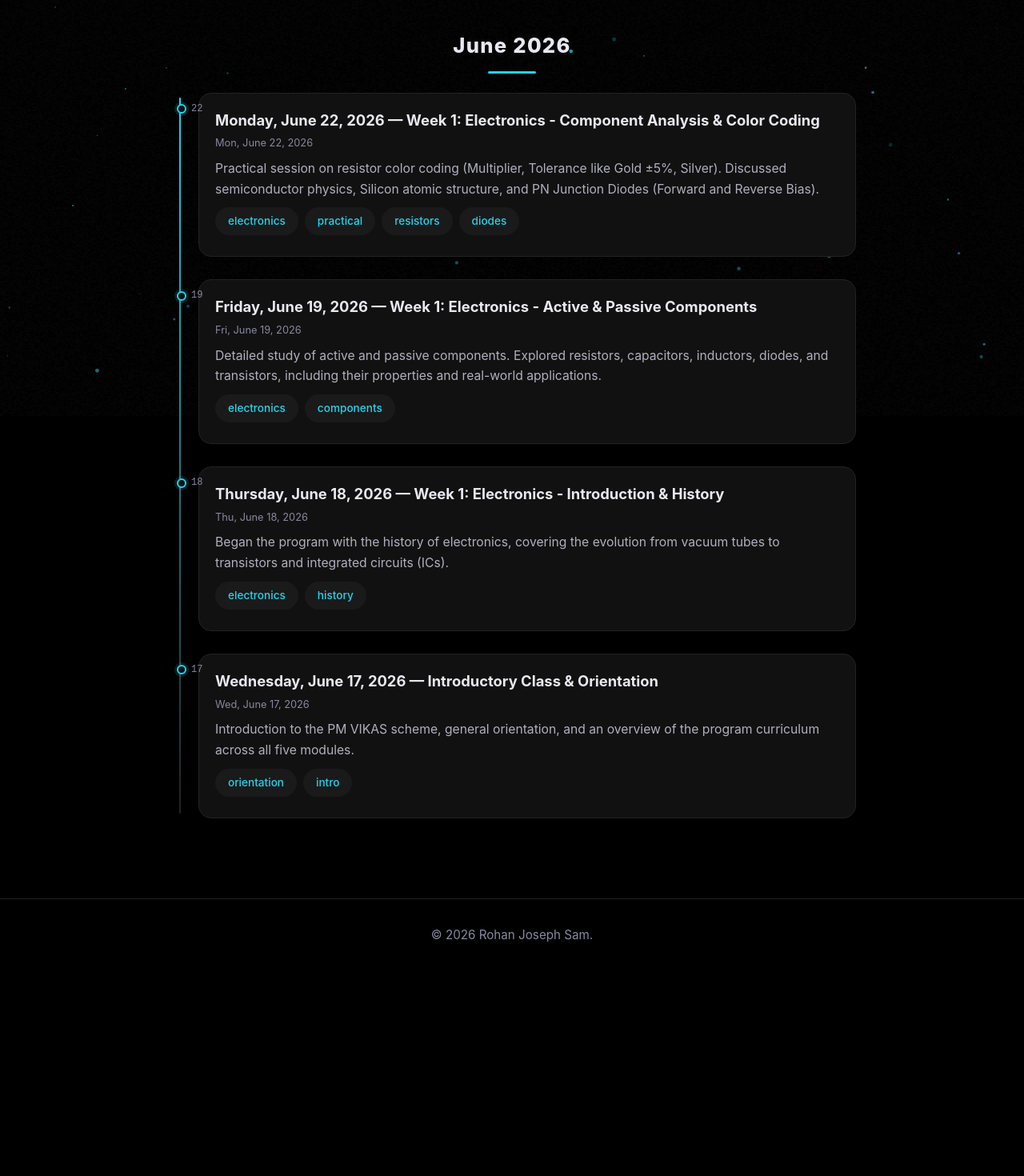
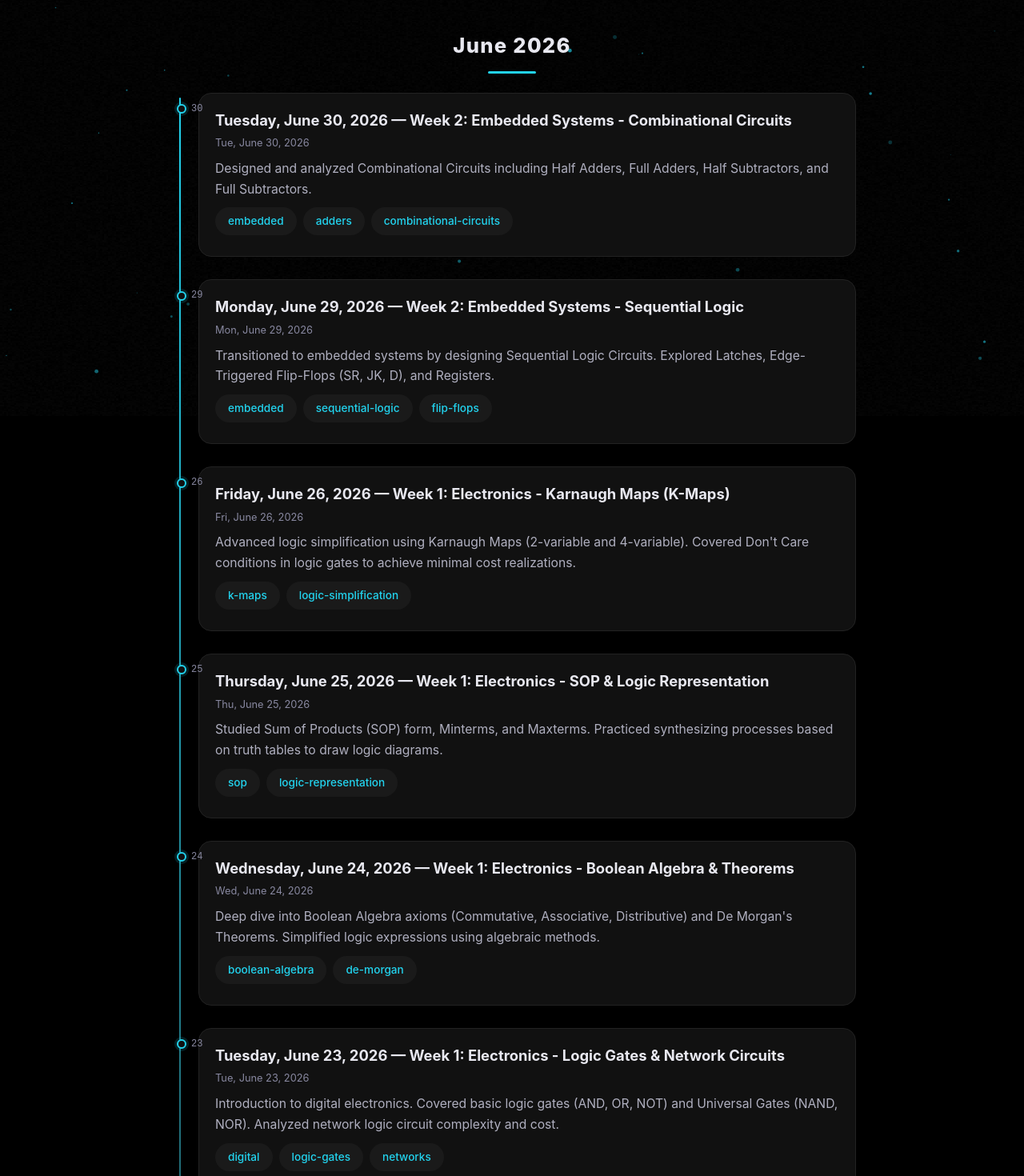
Before and after one commit to Phiraien/Portfolio, a React (Vite) app: page /Portfolio/pmvikas in a window 1280 px wide. Shown: the part 280-1750 px from the top of the page at 80% size. Before the commit the page ends 1494 px from the top, so only its background shows below. Built offline with nearby package versions, Linux system fonts and the light colour scheme.

Commit message:
chore: add Jun 23-30 pmvikas daily log entries

```diff
--- a/src/data/pmvikas.js
+++ b/src/data/pmvikas.js
@@ -31,6 +31,48 @@ const pmvikasEntries = [
       "Practical session on resistor color coding (Multiplier, Tolerance like Gold ±5%, Silver). Discussed semiconductor physics, Silicon atomic structure, and PN Junction Diodes (Forward and Reverse Bias).",
     tags: ["electronics", "practical", "resistors", "diodes"],
   },
+  {
+    date: "2026-06-23",
+    title: "Tuesday, June 23, 2026 — Week 1: Electronics - Logic Gates & Network Circuits",
+    content:
+      "Introduction to digital electronics. Covered basic logic gates (AND, OR, NOT) and Universal Gates (NAND, NOR). Analyzed network logic circuit complexity and cost.",
+    tags: ["digital", "logic-gates", "networks"],
+  },
+  {
+    date: "2026-06-24",
+    title: "Wednesday, June 24, 2026 — Week 1: Electronics - Boolean Algebra & Theorems",
+    content:
+      "Deep dive into Boolean Algebra axioms (Commutative, Associative, Distributive) and De Morgan's Theorems. Simplified logic expressions using algebraic methods.",
+    tags: ["boolean-algebra", "de-morgan"],
+  },
+  {
+    date: "2026-06-25",
+    title: "Thursday, June 25, 2026 — Week 1: Electronics - SOP & Logic Representation",
+    content:
+      "Studied Sum of Products (SOP) form, Minterms, and Maxterms. Practiced synthesizing processes based on truth tables to draw logic diagrams.",
+    tags: ["sop", "logic-representation"],
+  },
+  {
+    date: "2026-06-26",
+    title: "Friday, June 26, 2026 — Week 1: Electronics - Karnaugh Maps (K-Maps)",
+    content:
+      "Advanced logic simplification using Karnaugh Maps (2-variable and 4-variable). Covered Don't Care conditions in logic gates to achieve minimal cost realizations.",
+    tags: ["k-maps", "logic-simplification"],
+  },
+  {
+    date: "2026-06-29",
+    title: "Monday, June 29, 2026 — Week 2: Embedded Systems - Sequential Logic",
+    content:
+      "Transitioned to embedded systems by designing Sequential Logic Circuits. Explored Latches, Edge-Triggered Flip-Flops (SR, JK, D), and Registers.",
+    tags: ["embedded", "sequential-logic", "flip-flops"],
+  },
+  {
+    date: "2026-06-30",
+    title: "Tuesday, June 30, 2026 — Week 2: Embedded Systems - Combinational Circuits",
+    content:
+      "Designed and analyzed Combinational Circuits including Half Adders, Full Adders, Half Subtractors, and Full Subtractors.",
+    tags: ["embedded", "adders", "combinational-circuits"],
+  },
 ];
 
 export default pmvikasEntries;
```
